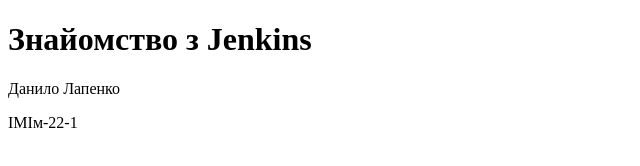
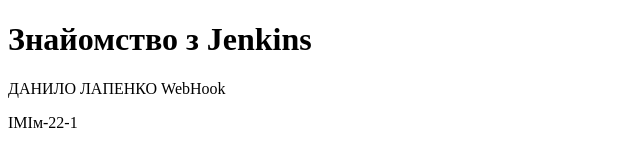
Before and after one commit to danylolapenko/lab1, a plain HTML site: page index.html in a window 1280 px wide. Shown: the whole page, without its empty margins (0-640 px from the left). Drawn offline with Linux system fonts and the light colour scheme.

Commit message:
Update index.html

```diff
--- a/index.html
+++ b/index.html
@@ -6,7 +6,7 @@
   </head>
   <body>
     <H1>Знайомство з Jenkins</H1>
-    <p> Данило Лапенко</p>
+    <p> ДАНИЛО ЛАПЕНКО  WebHook</p>
     <p> ІМІм-22-1</p>
   </body>
 </html>
```
